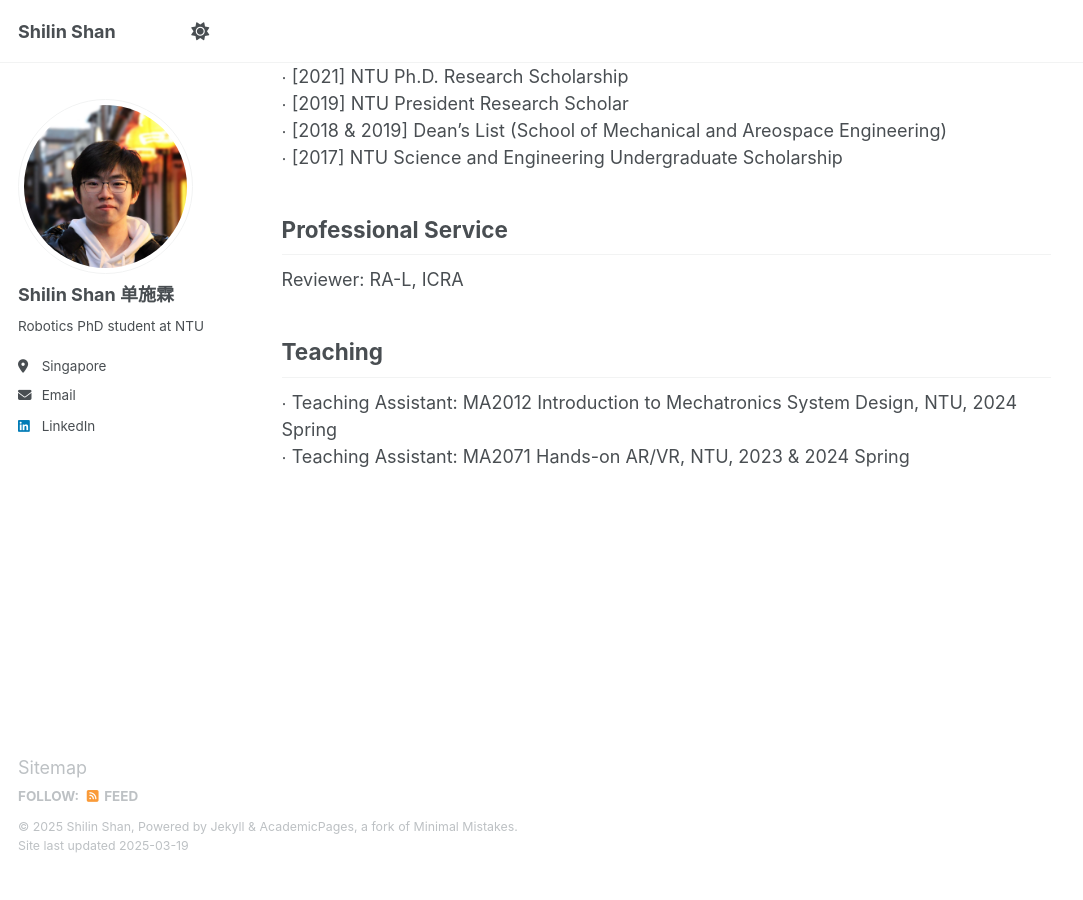
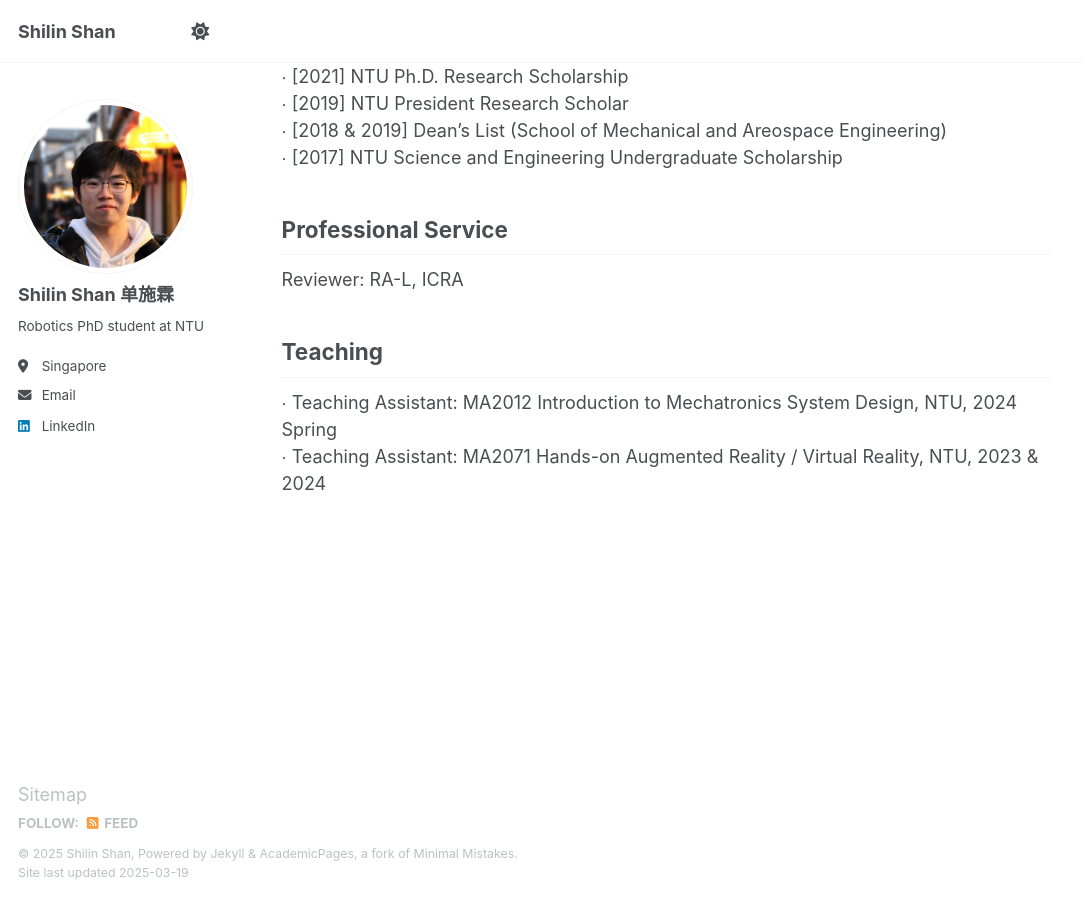
Before and after one commit to ShanShilin/ShanShilin.github.io, a Jekyll site: the page built from _pages/about.md, in a window 1280 px wide and 900 px high, scrolled down 1516 px. Shown: the whole window, without its empty margins (0-1083 px from the left). Built offline with Jekyll 4.4.1, drawn with Linux system fonts in a browser that asks for light colours; before the commit the page ends 2389 px from its top, so only the background shows below that.

Commit message:
Update about.md

```diff
--- a/_pages/about.md
+++ b/_pages/about.md
@@ -106,4 +106,4 @@ Reviewer: RA-L, ICRA <br />
 Teaching
 -----
 ∙ Teaching Assistant: MA2012 Introduction to Mechatronics System Design, NTU, 2024 Spring<br />
-∙ Teaching Assistant: MA2071 Hands-on AR/VR, NTU, 2023 & 2024 Spring<br />
+∙ Teaching Assistant: MA2071 Hands-on Augmented Reality / Virtual Reality, NTU, 2023 & 2024<br />
```
